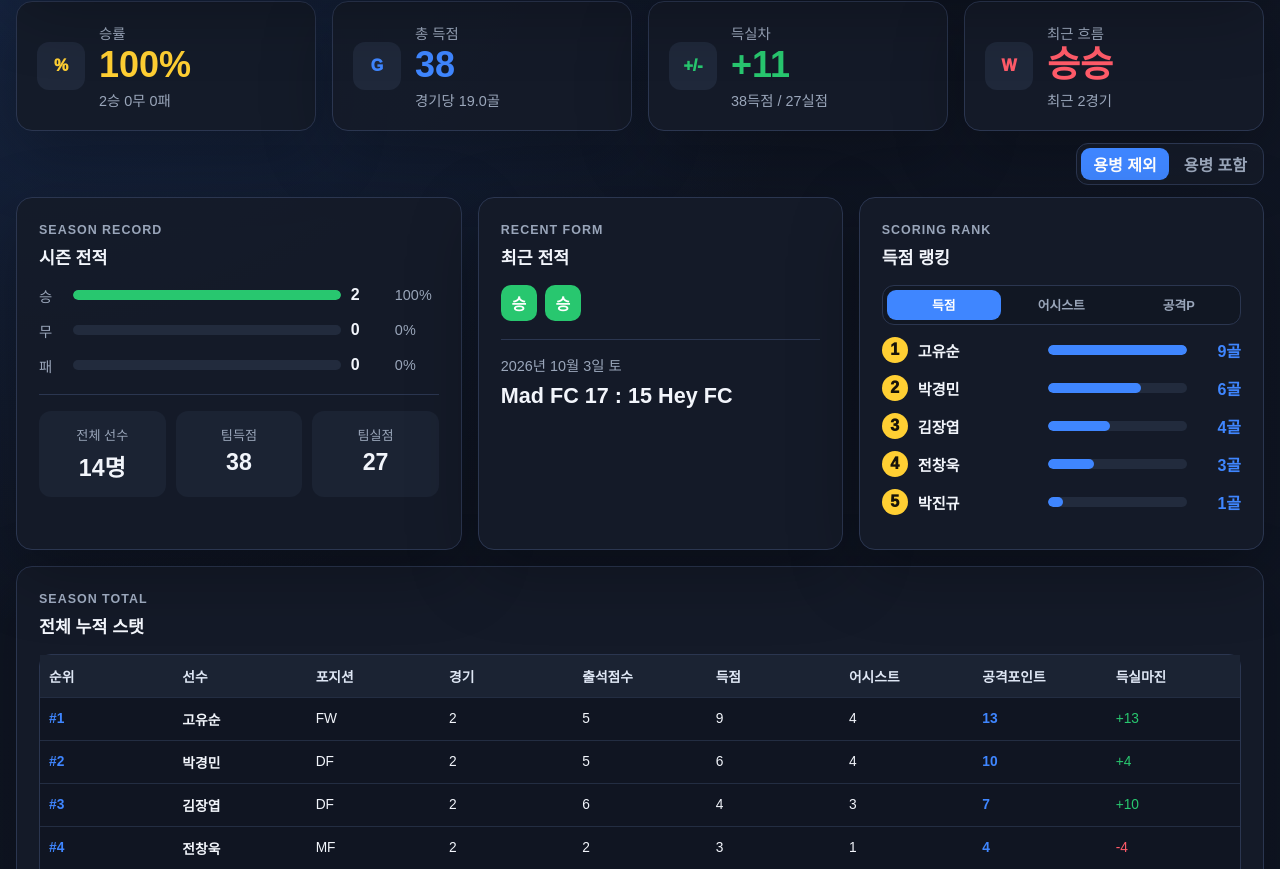
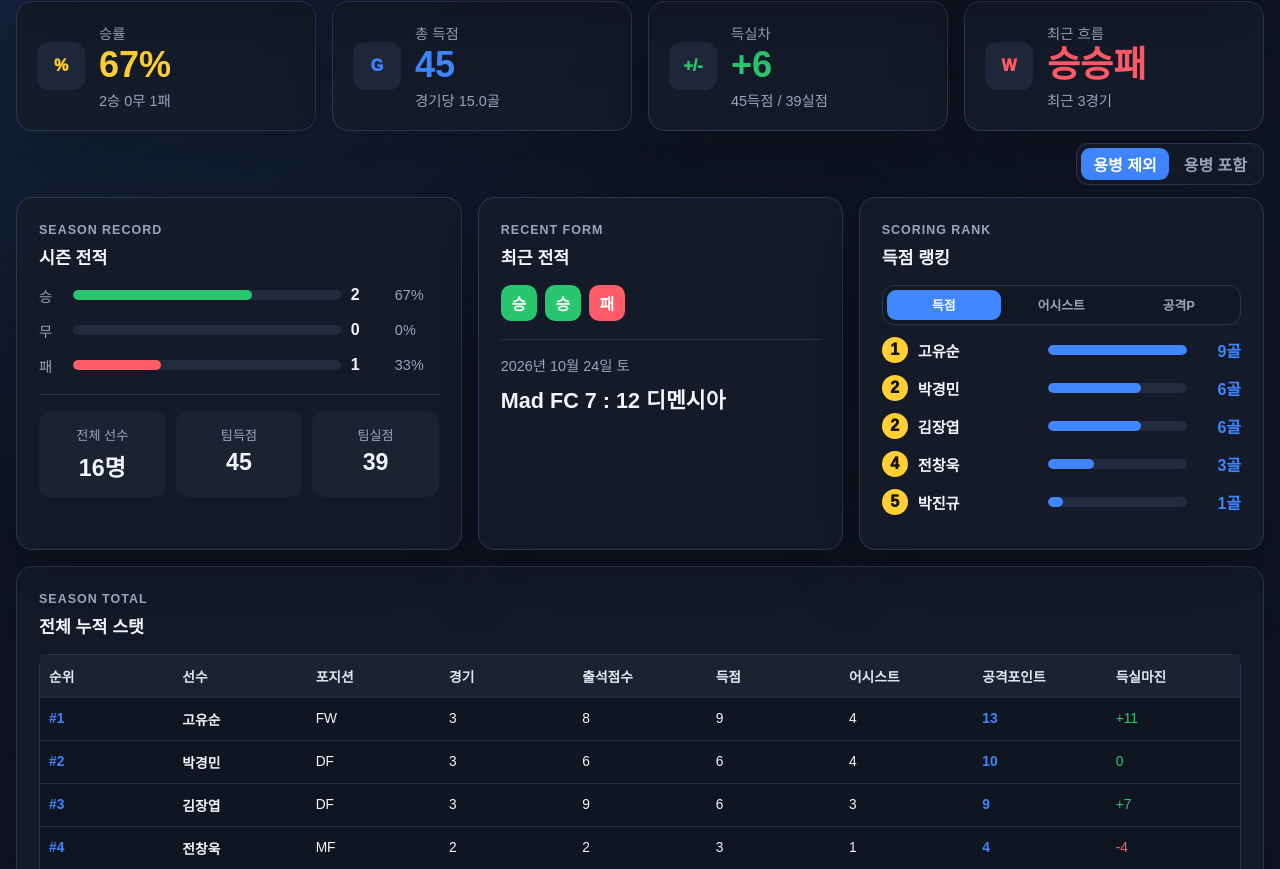
Before and after one commit to kjy7388/madfc, a React (Create React App) app: page / in a window 1280 px wide. Shown: the part 251-1120 px from the top of the page. Built offline with nearby package versions, Linux system fonts and the light colour scheme.

Commit message:
Add October 24 match against Dementia

```diff
--- a/src/App.js
+++ b/src/App.js
@@ -23,6 +23,8 @@ const seasonData = {
     { id: 'p12', name: '황훈식', position: 'MF', guest: true },
     { id: 'p13', name: '허진강', position: 'DF', guest: true },
     { id: 'p14', name: '류경상', position: 'FW', guest: true },
+    { id: 'p15', name: '정세영', position: 'FW', guest: true },
+    { id: 'p16', name: '연규', position: 'MF', guest: true },
   ],
   matches: [
     {
@@ -78,6 +80,34 @@ const seasonData = {
         p12: { attendanceScore: 0, goals: 4, assists: 4, appearances: [true, true, true, true, true, false, true] },
         p13: { attendanceScore: 0, goals: 1, assists: 3, appearances: [true, true, true, false, true, true, true] },
         p14: { attendanceScore: 0, goals: 4, assists: 1, appearances: [false, false, true, false, true, true, true] },
+      },
+    },
+    {
+      id: '20261024',
+      date: '2026-10-24',
+      venue: '용산',
+      opponent: '디멘시아',
+      teamScore: 7,
+      opponentScore: 12,
+      quarters: [
+        { label: '1쿼터', cumulativeScore: '2:2', players: ['고유순', '김장엽', '유재홍', '허진강', '정세영', '박진규'], for: 2, against: 2, events: [{ type: 'against' }, { type: 'goal', scorer: '김장엽', assist: '허진강' }, { type: 'against' }, { type: 'goal', scorer: '정세영' }] },
+        { label: '2쿼터', cumulativeScore: '2:3', players: ['박경민', '연규', '박진규', '고유순', '허진강', '대영'], for: 0, against: 1, events: [{ type: 'against' }] },
+        { label: '3쿼터', cumulativeScore: '3:7', players: ['유재홍', '정세영', '대영', '박경민', '연규', '김장엽'], for: 1, against: 4, events: [{ type: 'against' }, { type: 'against' }, { type: 'against' }, { type: 'against' }, { type: 'goal', scorer: '김장엽', assist: '정세영' }] },
+        { label: '4쿼터', cumulativeScore: '3:9', players: ['박진규', '고유순', '허진강', '정세영', '김장엽', '유재홍'], for: 0, against: 2, events: [{ type: 'against' }, { type: 'against' }] },
+        { label: '5쿼터', cumulativeScore: '3:10', players: ['박진규', '허진강', '연규', '대영', '유재홍', '고유순'], for: 0, against: 1, events: [{ type: 'against' }] },
+        { label: '6쿼터', cumulativeScore: '6:10', players: ['정세영', '허진강', '고유순', '대영', '김장엽', '연규'], for: 3, against: 0, events: [{ type: 'goal', scorer: '허진강' }, { type: 'goal', scorer: '정세영', assist: '연규' }, { type: 'goal', scorer: '연규', assist: '정세영' }] },
+        { label: '7쿼터', cumulativeScore: '7:12', players: ['유재홍', '김장엽', '허진강', '정세영', '대영', '고유순'], for: 1, against: 2, events: [{ type: 'goal', scorer: '정세영' }, { type: 'against' }, { type: 'against' }] },
+      ],
+      playerStats: {
+        p1: { attendanceScore: 1, goals: 0, assists: 0, appearances: [false, true, true, false, false, false, false] },
+        p3: { attendanceScore: 3, goals: 0, assists: 0, appearances: [true, true, false, true, true, true, true] },
+        p4: { attendanceScore: 3, goals: 2, assists: 0, appearances: [true, false, true, true, false, true, true] },
+        p7: { attendanceScore: 3, goals: 0, assists: 0, appearances: [true, true, false, true, true, false, false] },
+        p8: { attendanceScore: 0, goals: 0, assists: 0, appearances: [false, true, true, false, true, true, true] },
+        p11: { attendanceScore: 3, goals: 0, assists: 0, appearances: [true, false, true, true, true, false, true] },
+        p13: { attendanceScore: 0, goals: 1, assists: 1, appearances: [true, true, false, true, true, true, true] },
+        p15: { attendanceScore: 0, goals: 3, assists: 2, appearances: [true, false, true, true, false, true, true] },
+        p16: { attendanceScore: 0, goals: 1, assists: 1, appearances: [false, true, true, false, true, true, false] },
       },
     },
   ],
```
